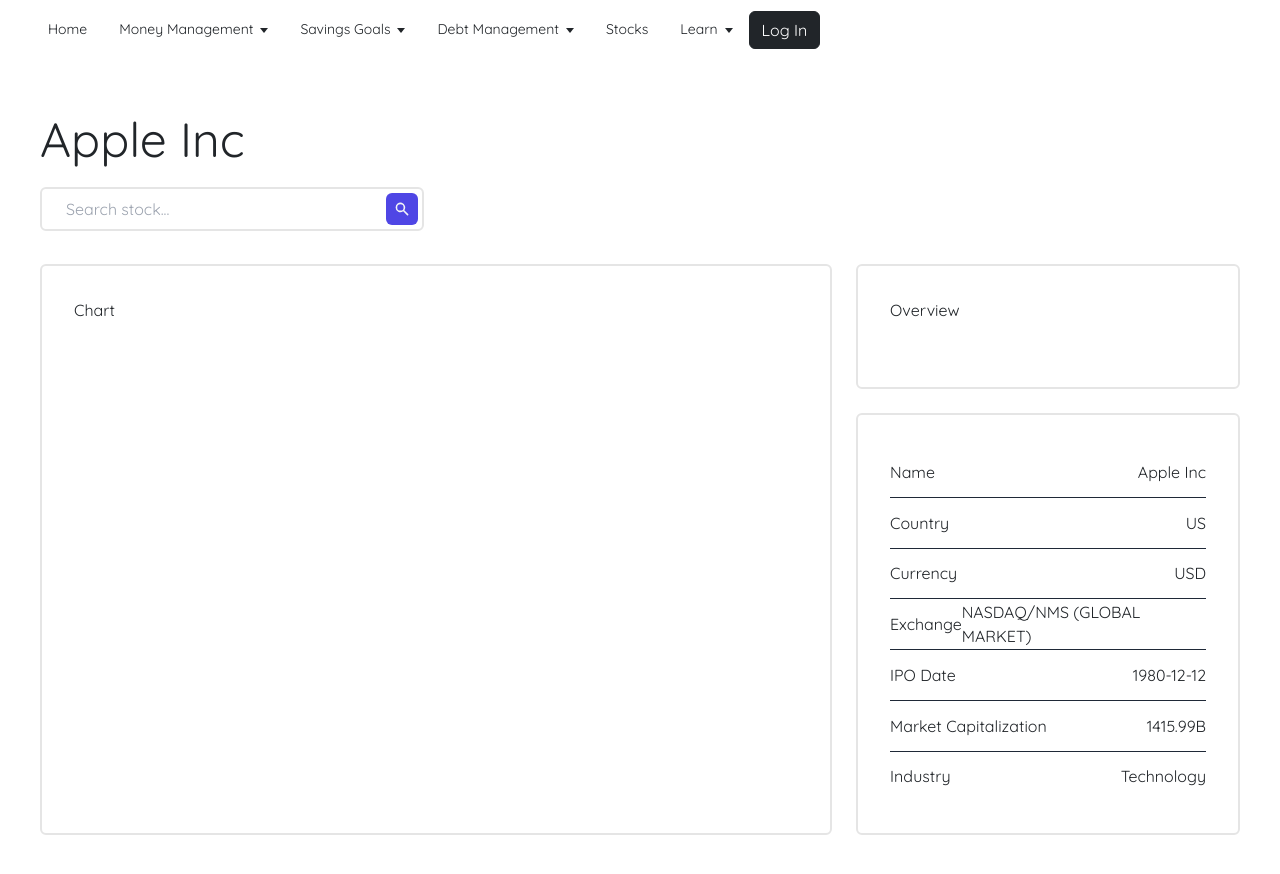
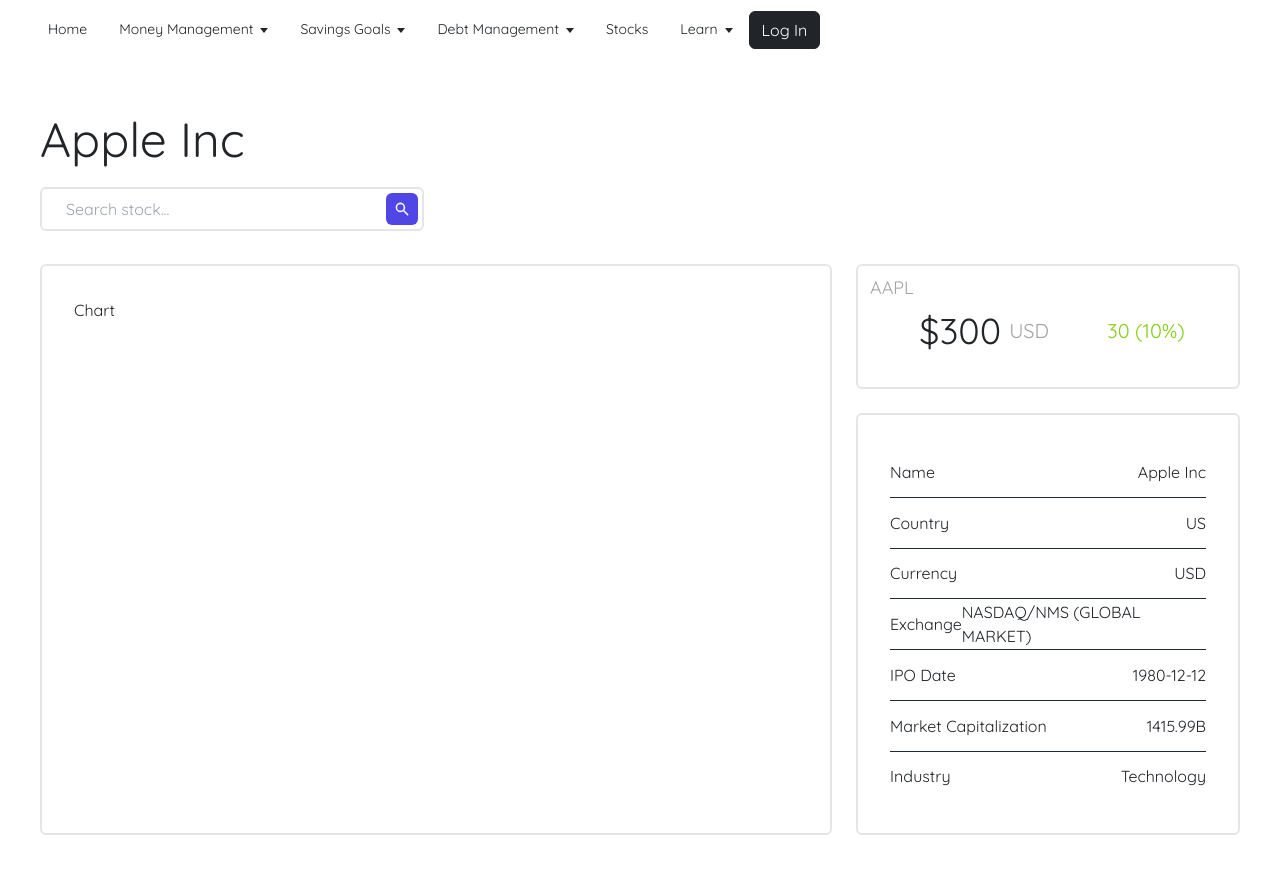
Before and after one commit to Shamayal/frog-finance, a React (Create React App) app in the folder frontend/client/: page /stocks in a window 1280 px wide. Built offline with nearby package versions, Linux system fonts and the light colour scheme.

Commit message:
price overview component

```diff
--- a/frontend/client/src/components/stocks/Dashboard.jsx
+++ b/frontend/client/src/components/stocks/Dashboard.jsx
@@ -3,6 +3,7 @@ import Card from "./Card";
 import { mockCompanyDetails } from "../../constants/mock";
 import Search from "./Search";
 import Details from "./Details";
+import Overview from "./Overview";
 
 const Dashboard = ({children}) => {
   return (
@@ -18,9 +19,17 @@ const Dashboard = ({children}) => {
       <div className="md:col-span-2 row-span-4">
       <Card> Chart </Card>
       </div>
+
       <div>
-        <Card> Overview</Card>
+        <Overview
+          symbol={mockCompanyDetails.ticker}
+          price={300}
+          change={30}
+          changePercent={10.0}
+          currency={'USD'}
+        />
       </div>
+
       <div className="row-span-2 xl:row-span-3">
       <Details details={mockCompanyDetails}/>
       </div>
--- /dev/null
+++ b/frontend/client/src/components/stocks/Overview.jsx
@@ -0,0 +1,27 @@
+import React from "react";
+import Card from "./Card";
+
+const Overview = ({ symbol, price, change, changePercent, currency }) => {
+  return (
+    <Card>
+      <span className="absolute left-3 top-2 text-neutral-400 text-md xl:text-lg">
+        {symbol}
+      </span>
+      <div className="w-full h-full flex items-center justify-around  m-1">
+        <span className="text-2xl xl:text-4xl 2xl:text-5xl flex items-center">
+          ${price}
+          <span className="text-lg xl:text-xl 2xl:text-2xl text-neutral-400 m-2">
+            {currency}
+          </span>
+        </span>
+        <span className={`text-lg xl:text-xl 2xl:text-2xl
+          ${ change > 0 ? "text-lime-500" : "text-red-500"}`
+        } >
+          {change} <span>({changePercent}%)</span>
+        </span>
+      </div>
+    </Card>
+  );
+};
+
+export default Overview;
```
